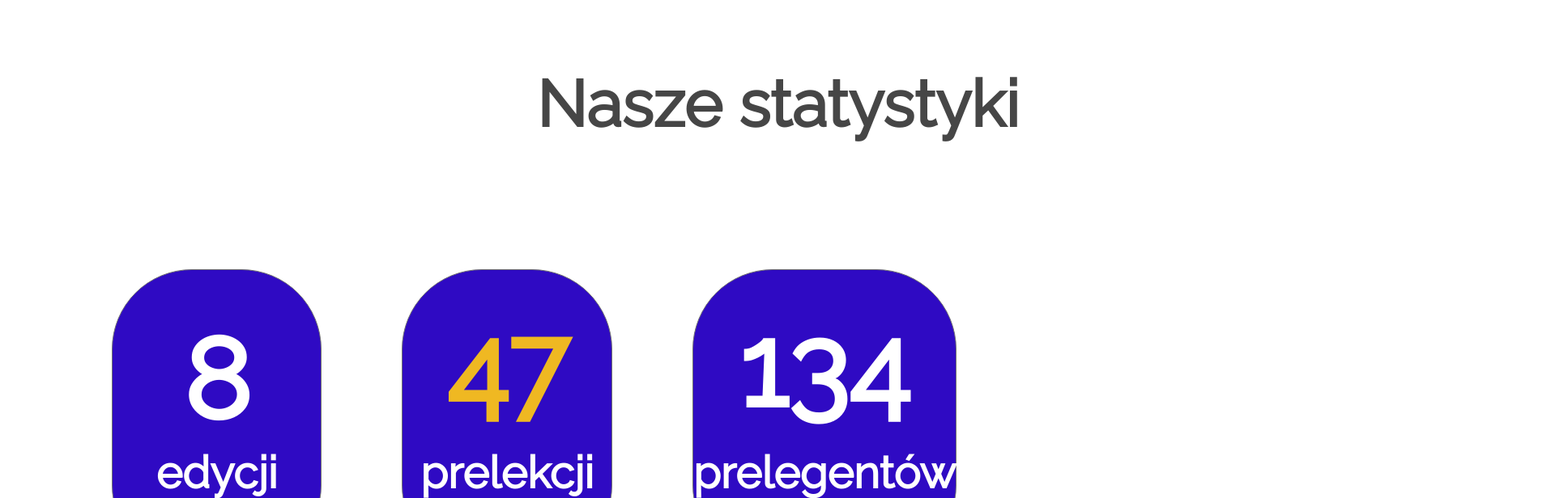
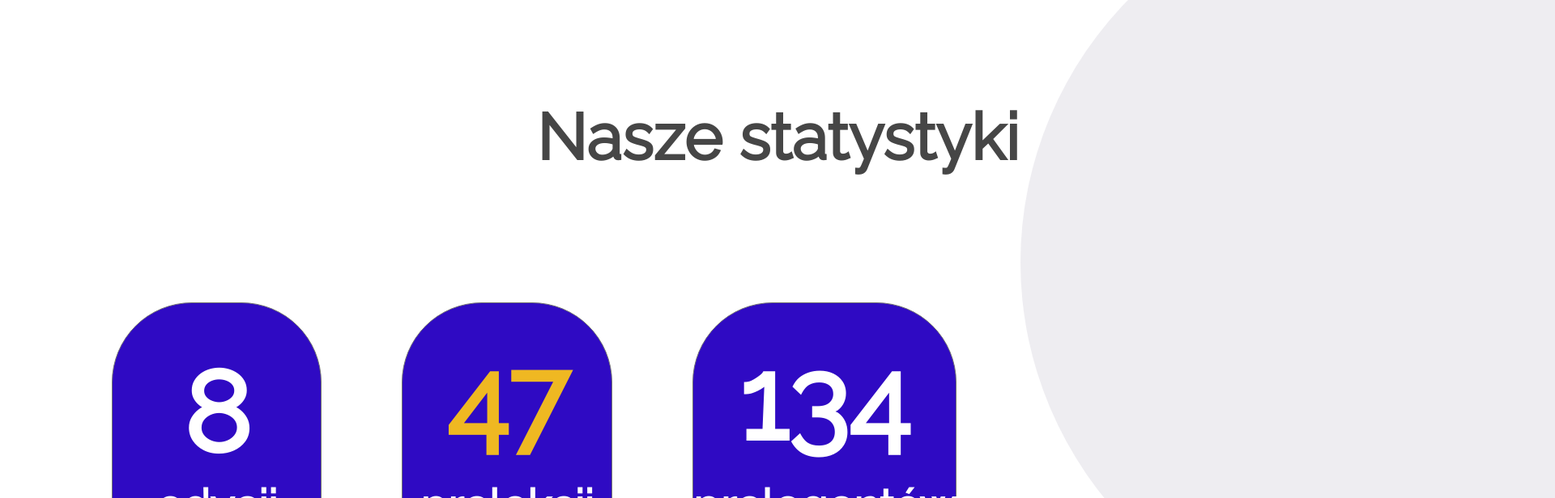
Before and after one commit to AlutkaG/PMSession, a React (Create React App) app in the folder frontend/: page / in a window 1280 px wide. Shown: the part 2140-2756 px from the top of the page at 81% size, 1920 px wide, since content can reach past the window. Built offline with nearby package versions, Linux system fonts and the light colour scheme.

Commit message:
Added grey circle

```diff
--- a/frontend/src/Components/Statistics/Statistics.css
+++ b/frontend/src/Components/Statistics/Statistics.css
@@ -48,3 +48,11 @@
 	font-size: 55px;
 	color: white;
 }
+
+.grey-circle2 {
+	width: 962px;
+	height: 941px;
+	background-color: rgba(206, 203, 216, 0.35);
+	border-radius: 100%;
+	margin-left: 1260px;
+}
--- a/frontend/src/Components/Statistics/Statistics.js
+++ b/frontend/src/Components/Statistics/Statistics.js
@@ -3,6 +3,8 @@ import "./Statistics.css";
 const Statistics = () => {
 	return (
 		<div id='statistics'>
+			<div className='grey-circle2' />
+			<div style={{ marginTop: "-900px" }}>
 				<div className='stat-header'>Nasze statystyki</div>
 				<div className='stat-row1'>
 					<div className='stat-box'>
@@ -55,6 +57,7 @@ const Statistics = () => {
 					</div>
 				</div>
 			</div>
+		</div>
 	);
 };
 
```
Also changed, not shown: 1 other file (tests, documents, lock files or other folders). Lines whose indentation alone changed are shown as unchanged.
